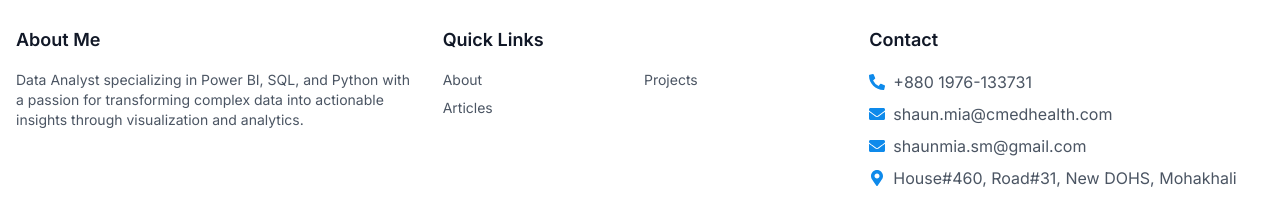
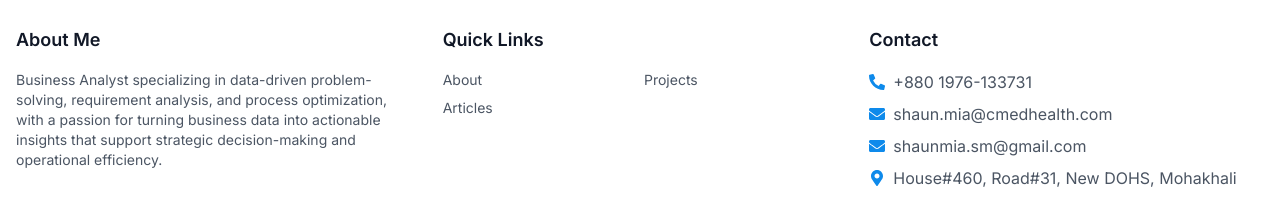
Before and after one commit to shaun-mia/Portfolio, a React (Vite) app: page /projects/1 in a window 1280 px wide. Shown: the part 238-458 px from the top of the page. Built offline with nearby package versions, Linux system fonts and the light colour scheme.

Commit message:
Update Footer About

```diff
--- a/src/components/Footer.jsx
+++ b/src/components/Footer.jsx
@@ -11,8 +11,7 @@ const Footer = () => {
               About Me
             </h3>
             <p className="text-gray-600 dark:text-gray-300 text-sm">
-              Data Analyst specializing in Power BI, SQL, and Python with a passion for transforming complex data into actionable insights through visualization and analytics.
-            </p>
+Business Analyst specializing in data-driven problem-solving, requirement analysis, and process optimization, with a passion for turning business data into actionable insights that support strategic decision-making and operational efficiency.            </p>
           </div>
 
           {/* Quick Links */}
```
